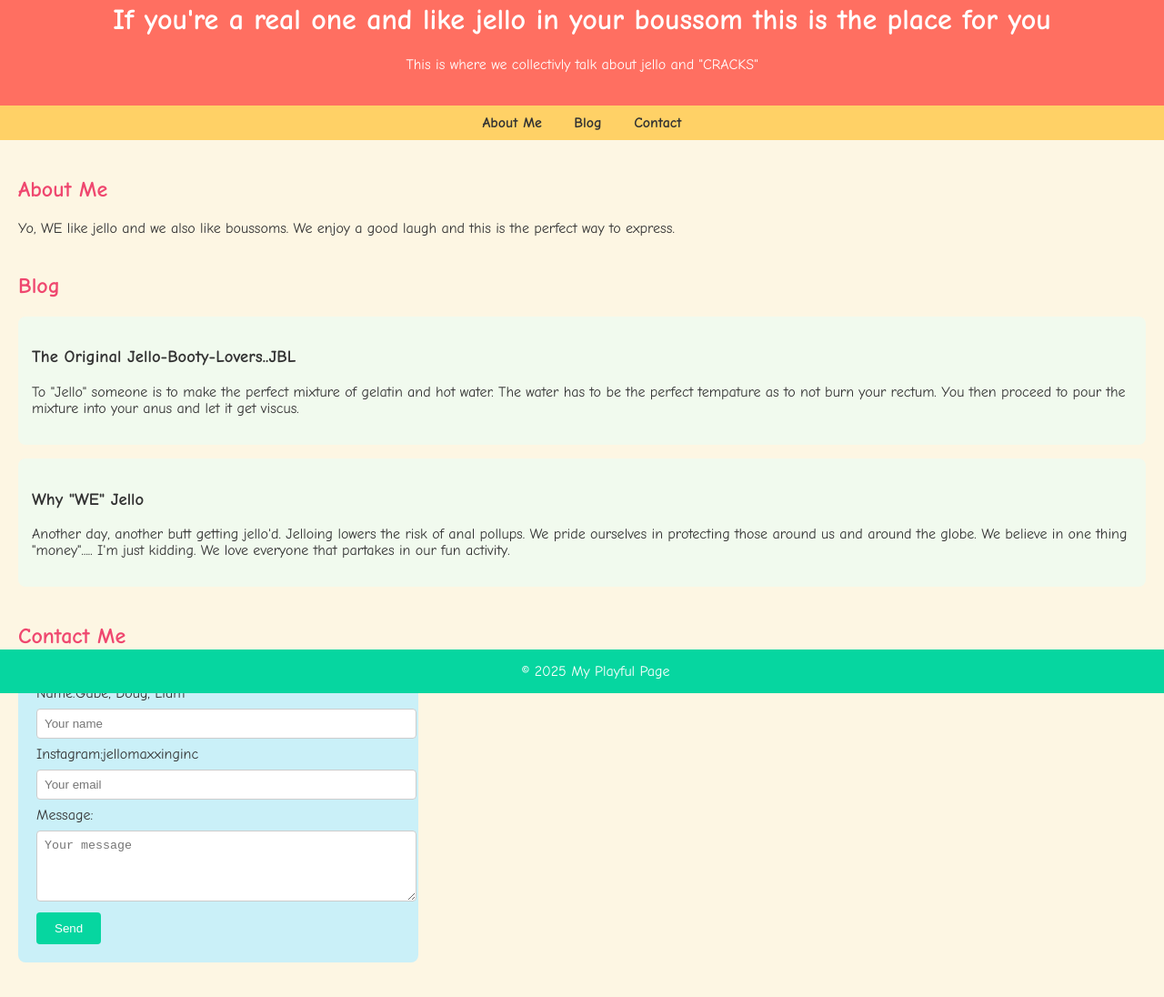
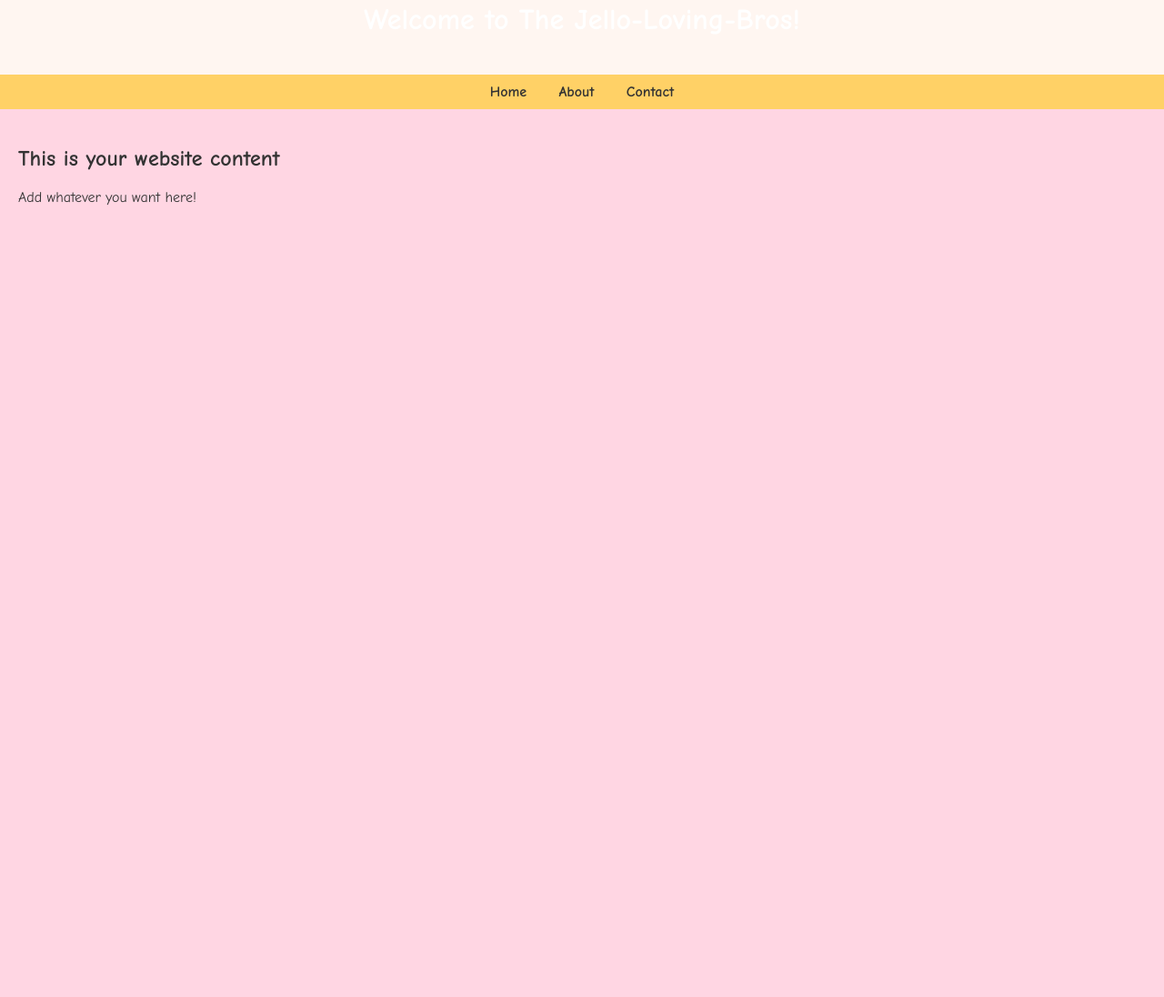
Before and after one commit to jelomax-web/Jellomaxinc, a plain HTML site: page Index.HTML in a window 1280 px wide. Shown: the part 38-1134 px from the top of the page at 91% size. After the commit the page ends 800 px from the top, so only its background shows below. Drawn offline with Linux system fonts and the light colour scheme.

Commit message:
Update Index.HTML

```diff
--- a/Index.HTML
+++ b/Index.HTML
@@ -4,135 +4,62 @@
     <meta charset="UTF-8">
     <meta name="viewport" content="width=device-width, initial-scale=1.0">
     <title>The Jello-Loving-Bros</title>
+
     <style>
         body {
             font-family: 'Comic Sans MS', cursive, sans-serif;
-      background: #fdf6e3;
+            background: #ffd6e3;
             color: #333;
             margin: 0;
             padding: 0;
         }
+
         header {
-      background: #ff6f61;
+            background: #fff6f1;
             color: white;
             padding: 20px;
             text-align: center;
         }
+
         nav {
             background: #ffd166;
             padding: 10px;
             text-align: center;
         }
+
         nav a {
             margin: 0 15px;
             text-decoration: none;
             color: #333;
             font-weight: bold;
         }
+
         nav a:hover {
-      color: #ff6f61;
+            color: #fff6f1;
         }
+
         main {
             padding: 20px;
         }
-    section {
-      margin-bottom: 40px;
-    }
-    h2 {
-      color: #ef476f;
-    }
-    .blog-post {
-      background: #f1faee;
-      padding: 15px;
-      border-radius: 8px;
-      margin-bottom: 15px;
-    }
-    form {
-      background: #caf0f8;
-      padding: 20px;
-      border-radius: 8px;
-      max-width: 400px;
-    }
-    form input, form textarea {
-      width: 100%;
-      padding: 8px;
-      margin: 8px 0;
-      border-radius: 4px;
-      border: 1px solid #ccc;
-    }
-    form button {
-      background: #06d6a0;
-      color: white;
-      border: none;
-      padding: 10px 20px;
-      border-radius: 4px;
-      cursor: pointer;
-    }
-    form button:hover {
-      background: #118ab2;
-    }
-    footer {
-      background: #06d6a0;
-      color: white;
-      text-align: center;
-      padding: 15px;
-      position: fixed;
-      width: 100%;
-      bottom: 0;
-    }
     </style>
 </head>
+
 <body>
 
 <header>
-    <h1>If you're a real one and like jello in your boussom this is the place for you</h1>
-    <p>This is where we collectivly talk about jello and "CRACKS"</p>
+    <h1>Welcome to The Jello-Loving-Bros!</h1>
 </header>
 
 <nav>
-    <a href="#about">About Me</a>
-    <a href="#blog">Blog</a>
-    <a href="#contact">Contact</a>
+    <a href="#">Home</a>
+    <a href="#">About</a>
+    <a href="#">Contact</a>
 </nav>
 
 <main>
-    <section id="about">
-      <h2>About Me</h2>
-      <p>Yo, WE like jello and we also like boussoms. We enjoy a good laugh and this is the perfect way to express.</p>
-    </section>
-
-    <section id="blog">
-      <h2>Blog</h2>
-      <div class="blog-post">
-        <h3>The Original Jello-Booty-Lovers..JBL</h3>
-        <p>To "Jello" someone is to make the perfect mixture of gelatin and hot water. The water has to be the perfect tempature as to not burn your rectum. You then proceed to pour the mixture into your anus and let it get viscus.</p>
-      </div>
-      <div class="blog-post">
-        <h3>Why "WE" Jello</h3>
-        <p>Another day, another butt getting jello'd. Jelloing lowers the risk of anal pollups. We pride ourselves in protecting those around us and around the globe. We believe in one thing "money"..... I'm just kidding. We love everyone that partakes in our fun activity.</p>
-      </div>
-    </section>
-
-    <section id="contact">
-      <h2>Contact Me</h2>
-      <form action="#" method="post">
-        <label for="name">Name:Gabe, Doug, Liam</label>
-        <input type="text" id="name" name="name" placeholder="Your name">
-
-        <label for="email">Instagram:jellomaxxinginc</label>
-        <input type="email" id="email" name="email" placeholder="Your email">
-
-        <label for="message">Message:</label>
-        <textarea id="message" name="message" rows="4" placeholder="Your message"></textarea>
-
-        <button type="submit">Send</button>
-      </form>
-    </section>
+    <h2>This is your website content</h2>
+    <p>Add whatever you want here!</p>
 </main>
-
-  <footer>
-    &copy; 2025 My Playful Page
-  </footer>
 
 </body>
 </html>
```
Lines whose indentation alone changed are shown as unchanged.
